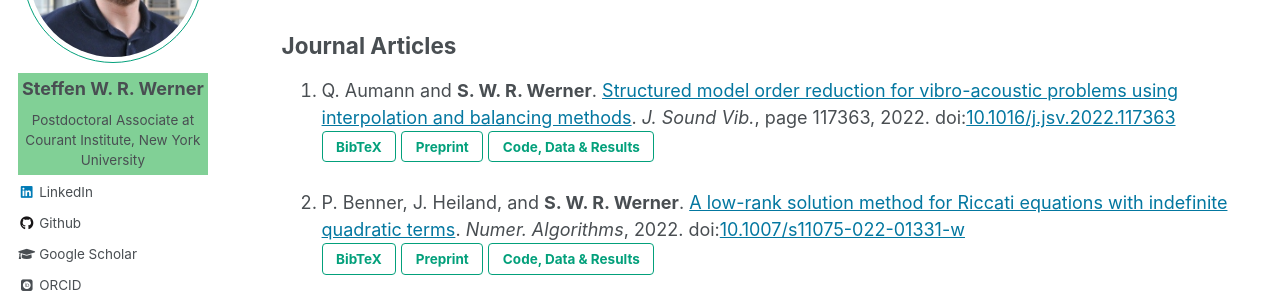
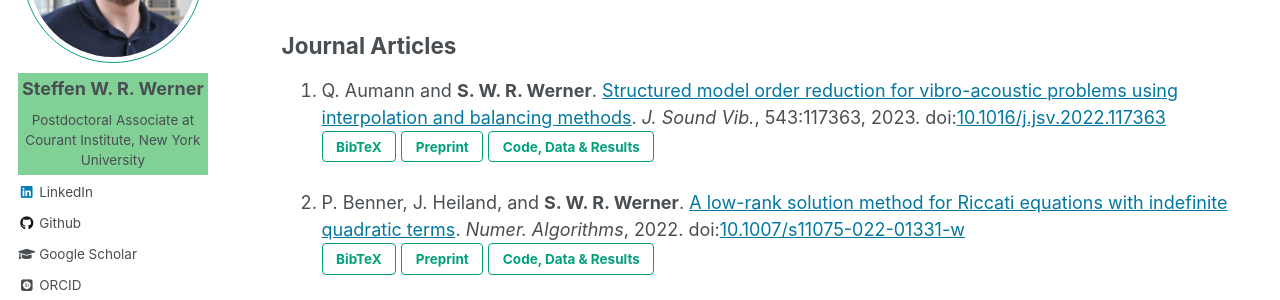
Before and after one commit to ninsteve/ninsteve.github.io, a Jekyll site: the page built from _pages/publications.md, in a window 1280 px wide and 900 px high, scrolled down 1076 px. Shown: the part 153-453 px from the top of the window. Built offline with Jekyll 4.4.1, drawn with Linux system fonts in a browser that asks for light colours; nearby versions of some CDN libraries; some web fonts are replaced; formulas are drawn with MathJax 3.

Commit message:
Updated publications.

```diff
--- a/_pages/publications.md
+++ b/_pages/publications.md
@@ -114,7 +114,7 @@ found at the end of my
     target="blank_" href="https://doi.org/10.1016/j.jsv.2022.117363">Structured
     model order reduction for vibro-acoustic problems using interpolation and
     balancing methods</a>.
-    <i>J. Sound Vib.</i>, page 117363, 2022.
+    <i>J. Sound Vib.</i>, 543:117363, 2023.
     doi:<a target="blank_" href="https://doi.org/10.1016/j.jsv.2022.117363">10.1016/j.jsv.2022.117363</a><br />
     <button id="AumW22-pop" class="btn btn--inverse">BibTeX</button>
     <a target="blank_" href="https://doi.org/10.48550/arXiv.2201.06518">
--- a/files/publications/bibtex.html
+++ b/files/publications/bibtex.html
@@ -115,21 +115,20 @@
 
 <script>
   $(function(){
-  $('#AumW22-pop').magnificPopup({ items: { src: '#AumW22' },
+  $('#AumW23-pop').magnificPopup({ items: { src: '#AumW23' },
   closeBtnInside: true, autoFocusLast: false, fixedContentPos: false,
   type: 'inline' }); });
 </script>
-<div id="AumW22" class="bibtex-dialog mfp-hide">
+<div id="AumW23" class="bibtex-dialog mfp-hide">
 <pre><code>
-@ARTICLE{AumW22,
+@ARTICLE{AumW23,
   author =       {Aumann, Q. and Werner, S.~W.~R.},
   title =        {Structured model order reduction for vibro-acoustic problems
                   using interpolation and balancing methods},
   journal =      {J. Sound Vib.},
-  volume =       {},
-  number =       {},
+  volume =       {543},
   pages =        {117363},
-  year =         {2022},
+  year =         {2023},
   doi =          {10.1016/j.jsv.2022.117363}
 }
 </code></pre></div>
```
Also changed, not shown: 1 other file.
